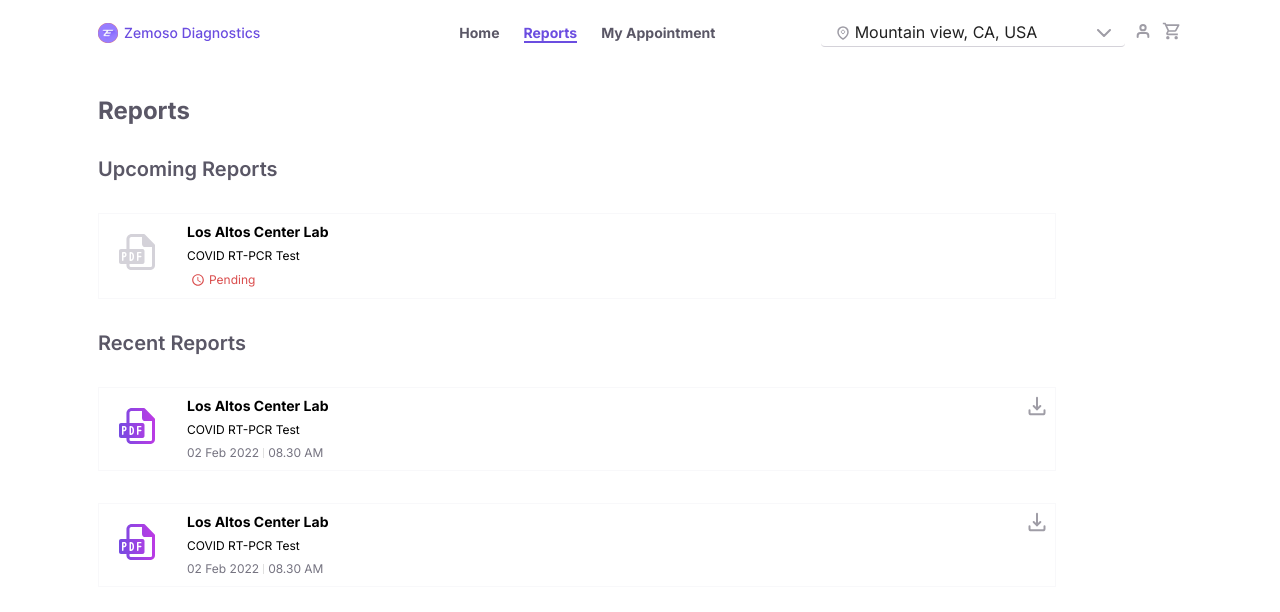
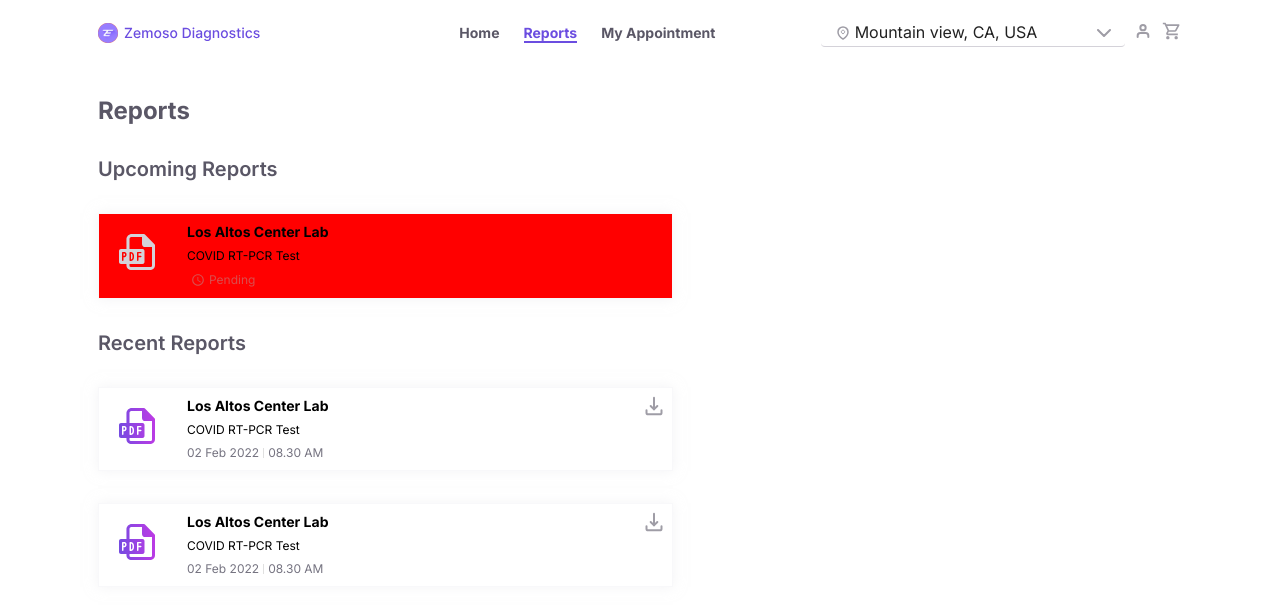
Before and after one commit to chathurvedijarugu/github_actions_best_practices, a React app in the folder frontend/: page /reports in a window 1280 px wide. Shown: the top 612 px of the page. Built offline with nearby package versions, Linux system fonts and the light colour scheme; data requests are answered from the project's data file.

Commit message:
Bug fixed

```diff
--- a/frontend/src/components/molecules/TestReport/index.tsx
+++ b/frontend/src/components/molecules/TestReport/index.tsx
@@ -40,6 +40,7 @@ const TestReport = ({
       padding={2}
       border={`1px solid ${theme.palette.grey['50']}`}
       container
+      boxShadow="0px 0px 12px 0px rgba(233, 232, 237, 0.53)"
       width="100%"
     >
       <Grid item margin={3}>
--- a/frontend/src/components/organisms/ReportsMainContent/index.tsx
+++ b/frontend/src/components/organisms/ReportsMainContent/index.tsx
@@ -91,7 +91,7 @@ const ReportsMainContent: React.FC = () => {
           <Grid item container direction="column" rowGap={8}>
             {testDetails.upcomingItems.map((test: TestReportProps) => {
               return (
-                <Grid item>
+                <Grid item width="60%" bgcolor="red">
                   <TestReport
                     labName={test.labName}
                     testName={test.testName}
@@ -117,7 +117,7 @@ const ReportsMainContent: React.FC = () => {
           <Grid item container direction="column" rowGap={8}>
             {testDetails.recentItems.map((test: TestReportProps) => {
               return (
-                <Grid item>
+                <Grid item width="60%">
                   <TestReport
                     labName={test.labName}
                     testName={test.testName}
--- a/frontend/src/pages/LoginPage/hook.ts
+++ b/frontend/src/pages/LoginPage/hook.ts
@@ -15,7 +15,7 @@ export const useLoginPage = () => {
     console.log(userID)
   }, [user?.sub])
   useEffect(() => {
-    if (userID != undefined) {
+    if (userID != undefined && userID.length>0) {
       navigate('/')
     }
   }, [userID])
```
